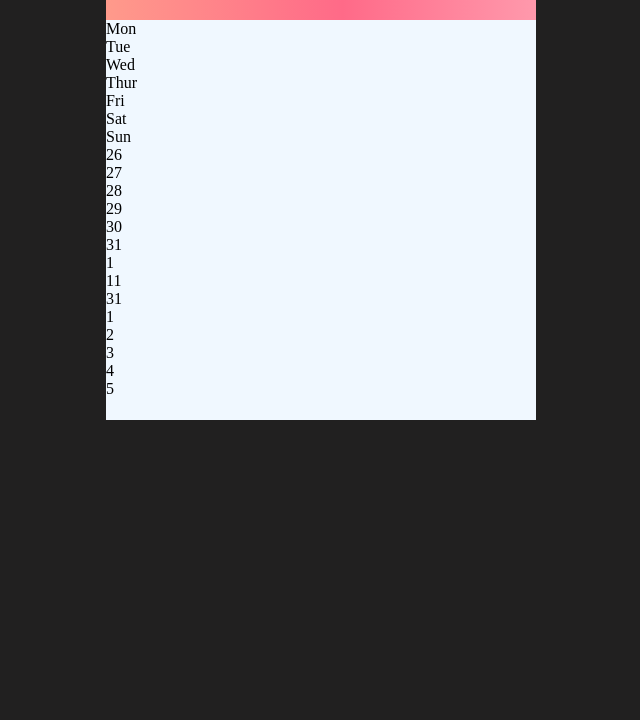
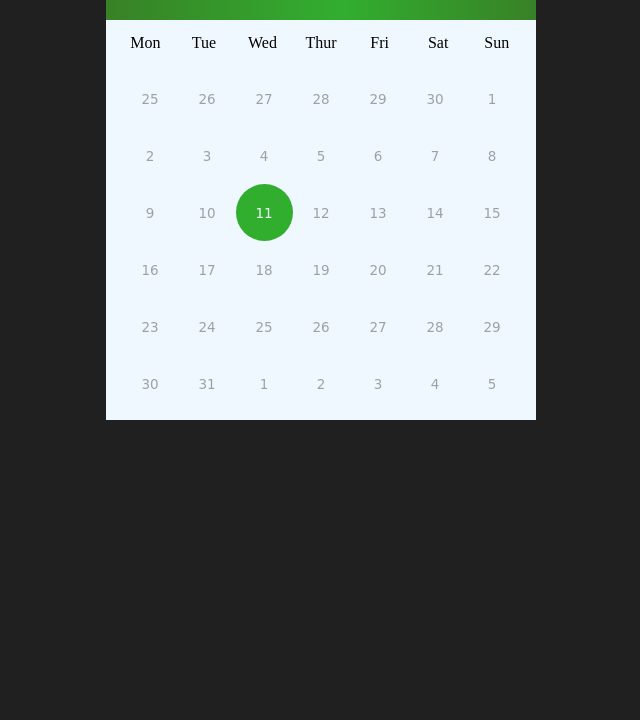
Before and after one commit to Alex-0111/calendar, a plain HTML site: page index.html in a window 1280 px wide. Shown: the part 80-800 px from the top of the page, without its empty margins (319-959 px from the left). Drawn offline with Linux system fonts and the light colour scheme.

Commit message:
feat: structure

```diff
--- a/index.html
+++ b/index.html
@@ -28,20 +28,48 @@
                 <div>Sun</div>
             </div>
             <div class="days">
-                <div class="previous-days">26</div>
-                <div class="previous-days">27</div>
-                <div class="previous-days">28</div>
-                <div class="previous-days">29</div>
-                <div class="previous-days">30</div>
-                <div class="previous-days">31</div>
+                <div>25</div>
+                <div>26</div>
+                <div>27</div>
+                <div>28</div>
+                <div>29</div>
+                <div>30</div>
                 <div>1</div>
+                <div>2</div>
+                <div>3</div>
+                <div>4</div>
+                <div>5</div>
+                <div>6</div>
+                <div>7</div>
+                <div>8</div>
+                <div>9</div>
+                <div>10</div>
                 <div class="today">11</div>
+                <div>12</div>
+                <div>13</div>
+                <div>14</div>
+                <div>15</div>
+                <div>16</div>
+                <div>17</div>
+                <div>18</div>
+                <div>19</div>
+                <div>20</div>
+                <div>21</div>
+                <div>22</div>
+                <div>23</div>
+                <div>24</div>
+                <div>25</div>
+                <div>26</div>
+                <div>27</div>
+                <div>28</div>
+                <div>29</div>
+                <div>30</div>
                 <div>31</div>
-                <div class="next-days">1</div>
-                <div class="next-days">2</div>
-                <div class="next-days">3</div>
-                <div class="next-days">4</div>
-                <div class="next-days">5</div>
+                <div>1</div>
+                <div>2</div>
+                <div>3</div>
+                <div>4</div>
+                <div>5</div>
             </div>
         </div>
     </div>
--- a/style.scss
+++ b/style.scss
@@ -32,13 +32,18 @@
         background-color: #ff9a8b;
         background-image: linear-gradient(
             90deg,
-            #ff9a8b 0%,
-            #ff6a88 55%,
-            #ff99ac 100%
+            #388126 0%,
+            #32ae2f 55%,
+            #388126 100%
         );
         h1{
             text-transform: uppercase;
             font-size: 1.875rem;
+        }
+        p{
+            font-weight: 300;
+            font-family: cursive;
+            color: rgba(0, 0, 0, 0.797);
         }
         img{
             width: 26px;
@@ -52,3 +57,64 @@
         }
     }
 }
+
+.weekdays{
+    display: flex;
+    justify-content: center;                   /*space-around*/
+    align-items:center;
+    width: 100%;
+    padding: 10px;
+    padding-bottom: 0;
+    height: 10%;
+    div{                                         /* ???*/
+        width: 3.875rem;
+        height: 80%;
+        text-align: center;
+        font-weight: 500;
+        margin: 0 5px;
+        transition: 0.2s;
+    }                                             /* ???*/
+}
+
+.days{
+    width: 100%;
+    height: 70%;
+    display: flex;
+    align-items:center;
+    justify-content: center;
+    flex-wrap: wrap;
+    margin: auto;
+    padding: 30px 10px;
+    padding-top: 0;
+    div{
+        width: 3.563rem;
+        height: 3.563rem;
+        text-align: center;
+        font-size: 0.844rem;
+        font-family: cursive;
+        display: flex;
+        align-items:center;
+        justify-content: center;
+        color: rgba(0, 0, 0, 0.349);
+        transition: 0.1s;
+        &:not(.today):hover{
+            border-radius: 50%;
+            border: 0.5px solid black;
+            background-color: rgba(0, 0, 0, 0.215);
+            cursor: pointer;
+        }
+    }
+    .previous-days, .next-days{
+        color: rgba(0, 0, 0, 0.349);
+    }
+    .today{
+        background-color: #32ae2f;
+        cursor: pointer;
+        color: aliceblue;
+        border-radius: 50%;
+        transition: 0.2s;
+        &:hover{
+            background-color: #388126;
+        }
+    }
+}
```
Also changed, not shown: style.css, 1 other file.
